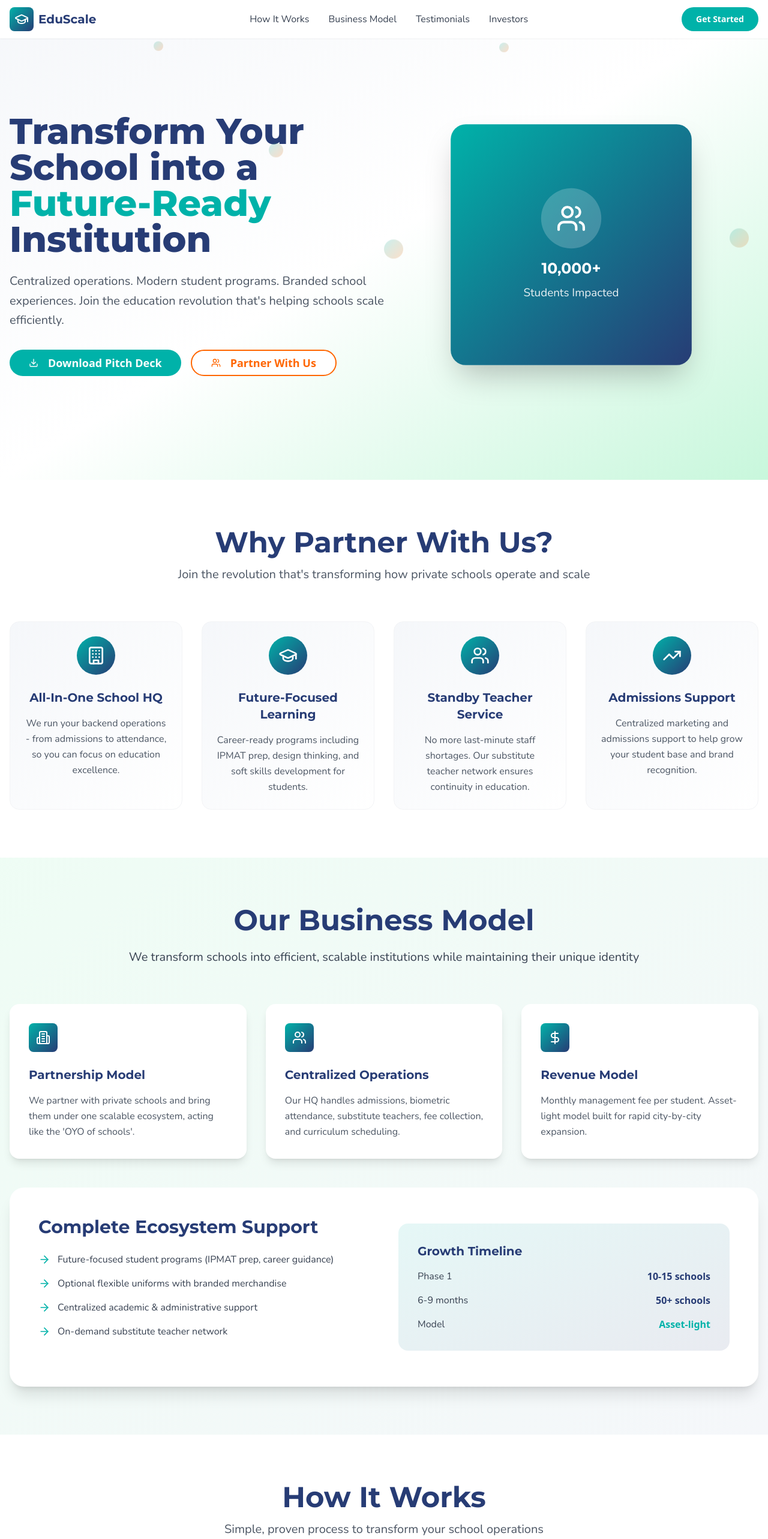
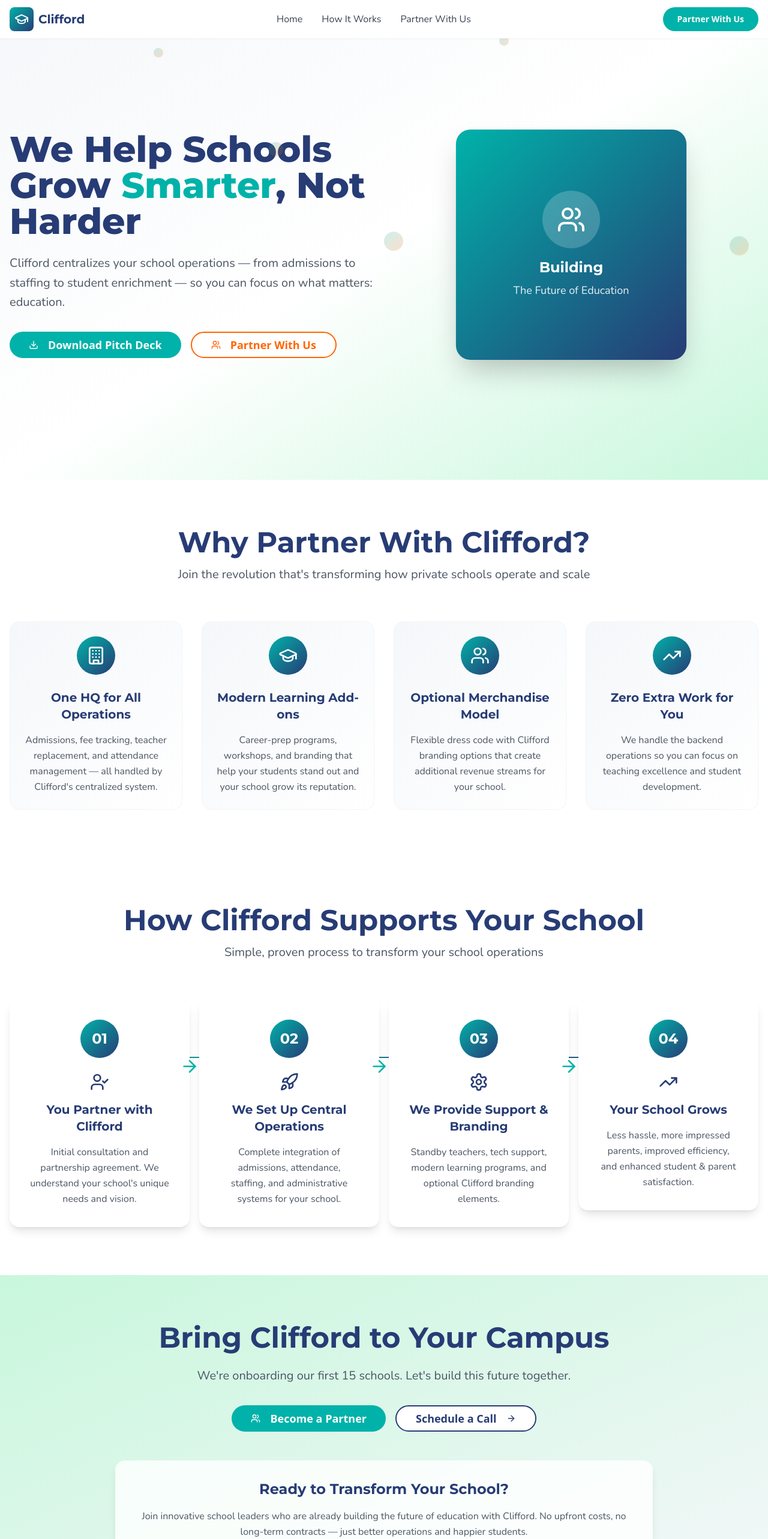
Before and after one commit to cliffford7899/school-growth-alchemy, a React (Vite) app: page / in a window 1280 px wide. Shown: the top 2566 px of the page at 60% size. Built offline with nearby package versions, Linux system fonts and the light colour scheme.

Commit message:
Refactor: Update landing page prompt
Update the landing page prompt to reflect the latest changes and focus on pre-launch goals.

```diff
--- a/index.html
+++ b/index.html
@@ -4,17 +4,17 @@
   <head>
     <meta charset="UTF-8" />
     <meta name="viewport" content="width=device-width, initial-scale=1.0" />
-    <title>EduScale - Transform Your School into a Future-Ready Institution</title>
-    <meta name="description" content="Centralized operations. Modern student programs. Branded school experiences. Partner with us to scale your private school." />
-    <meta name="author" content="EduScale" />
+    <title>Clifford - We Help Schools Grow Smarter, Not Harder</title>
+    <meta name="description" content="Centralized operations. Modern student programs. Branded school experiences. Partner with Clifford to transform your school." />
+    <meta name="author" content="Clifford" />
 
-    <meta property="og:title" content="EduScale - Transform Your School" />
+    <meta property="og:title" content="Clifford - Transform Your School" />
     <meta property="og:description" content="Centralized operations. Modern student programs. Branded school experiences." />
     <meta property="og:type" content="website" />
     <meta property="og:image" content="https://lovable.dev/opengraph-image-p98pqg.png" />
 
     <meta name="twitter:card" content="summary_large_image" />
-    <meta name="twitter:site" content="@eduscale" />
+    <meta name="twitter:site" content="@clifford" />
     <meta name="twitter:image" content="https://lovable.dev/opengraph-image-p98pqg.png" />
 
     <!-- Google Fonts -->
--- a/src/components/HeroSection.tsx
+++ b/src/components/HeroSection.tsx
@@ -16,20 +16,19 @@ const HeroSection = () => {
   ));
 
   return (
-    <section className="relative min-h-screen bg-gradient-to-br from-brand-off-white via-white to-brand-mint overflow-hidden">
+    <section id="home" className="relative min-h-screen bg-gradient-to-br from-brand-off-white via-white to-brand-mint overflow-hidden">
       {/* Floating background shapes */}
       {floatingShapes}
 
       <div className="container mx-auto px-4 pt-20 pb-16 flex flex-col lg:flex-row items-center justify-between min-h-screen">
         <div className="lg:w-1/2 mb-12 lg:mb-0 animate-fade-in-up">
           <h1 className="font-heading font-extrabold text-4xl lg:text-6xl text-brand-navy mb-6 leading-tight">
-            Transform Your School into a{" "}
-            <span className="text-brand-teal">Future-Ready</span> Institution
+            We Help Schools Grow{" "}
+            <span className="text-brand-teal">Smarter</span>, Not Harder
           </h1>
 
           <p className="font-body text-xl text-gray-600 mb-8 leading-relaxed">
-            Centralized operations. Modern student programs. Branded school experiences.
-            Join the education revolution that's helping schools scale efficiently.
+            Clifford centralizes your school operations — from admissions to staffing to student enrichment — so you can focus on what matters: education.
           </p>
 
           <div className="flex flex-col sm:flex-row gap-4">
@@ -59,8 +58,8 @@ const HeroSection = () => {
                 <div className="w-24 h-24 bg-white/20 rounded-full mx-auto mb-4 flex items-center justify-center">
                   <Users className="w-12 h-12" />
                 </div>
-                <h3 className="font-heading font-bold text-2xl mb-2">10,000+</h3>
-                <p className="font-body text-lg opacity-90">Students Impacted</p>
+                <h3 className="font-heading font-bold text-2xl mb-2">Building</h3>
+                <p className="font-body text-lg opacity-90">The Future of Education</p>
               </div>
             </div>
           </div>
--- a/src/components/HowItWorksSection.tsx
+++ b/src/components/HowItWorksSection.tsx
@@ -6,35 +6,35 @@ const HowItWorksSection = () => {
     {
       icon: UserCheck,
       number: "01",
-      title: "School Signs Up",
-      description: "Initial consultation and partnership agreement. We understand your school's unique needs and goals."
+      title: "You Partner with Clifford",
+      description: "Initial consultation and partnership agreement. We understand your school's unique needs and vision."
     },
     {
       icon: Rocket,
       number: "02",
-      title: "Pilot Onboarding",
-      description: "Free pilot program to demonstrate our systems. No risk, immediate value demonstration."
+      title: "We Set Up Central Operations",
+      description: "Complete integration of admissions, attendance, staffing, and administrative systems for your school."
     },
     {
       icon: Settings,
       number: "03",
-      title: "Full HQ Support",
-      description: "Complete integration of all systems - admissions, attendance, teaching support, and operations."
+      title: "We Provide Support & Branding",
+      description: "Standby teachers, tech support, modern learning programs, and optional Clifford branding elements."
     },
     {
       icon: TrendingUp,
       number: "04",
-      title: "Growth & Success",
-      description: "School sees improved efficiency, increased admissions, and enhanced student & parent satisfaction."
+      title: "Your School Grows",
+      description: "Less hassle, more impressed parents, improved efficiency, and enhanced student & parent satisfaction."
     }
   ];
 
   return (
-    <section className="py-20 bg-white">
+    <section id="how-it-works" className="py-20 bg-white">
       <div className="container mx-auto px-4">
         <div className="text-center mb-16 animate-fade-in-up">
           <h2 className="font-heading font-bold text-4xl lg:text-5xl text-brand-navy mb-4">
-            How It Works
+            How Clifford Supports Your School
           </h2>
           <p className="font-body text-xl text-gray-600 max-w-3xl mx-auto">
             Simple, proven process to transform your school operations
--- a/src/components/Navigation.tsx
+++ b/src/components/Navigation.tsx
@@ -7,10 +7,9 @@ const Navigation = () => {
   const [isMenuOpen, setIsMenuOpen] = useState(false);
 
   const navItems = [
+    { name: "Home", href: "#home" },
     { name: "How It Works", href: "#how-it-works" },
-    { name: "Business Model", href: "#business-model" },
-    { name: "Testimonials", href: "#testimonials" },
-    { name: "Investors", href: "#investors" }
+    { name: "Partner With Us", href: "#partner" }
   ];
 
   return (
@@ -22,7 +21,7 @@ const Navigation = () => {
             <div className="w-10 h-10 bg-gradient-to-br from-brand-teal to-brand-navy rounded-lg flex items-center justify-center">
               <GraduationCap className="w-6 h-6 text-white" />
             </div>
-            <span className="font-heading font-bold text-xl text-brand-navy">EduScale</span>
+            <span className="font-heading font-bold text-xl text-brand-navy">Clifford</span>
           </div>
 
           {/* Desktop Navigation */}
@@ -41,7 +40,7 @@ const Navigation = () => {
           {/* Desktop CTA */}
           <div className="hidden md:block">
             <Button className="bg-brand-teal hover:bg-brand-teal/90 text-white px-6 py-2 rounded-full font-semibold">
-              Get Started
+              Partner With Us
             </Button>
           </div>
 
@@ -73,7 +72,7 @@ const Navigation = () => {
                 </a>
               ))}
               <Button className="bg-brand-teal hover:bg-brand-teal/90 text-white px-6 py-2 rounded-full font-semibold mx-2 mt-4">
-                Get Started
+                Partner With Us
               </Button>
             </div>
           </div>
--- /dev/null
+++ b/src/components/PartnerSection.tsx
@@ -0,0 +1,52 @@
+
+import { Button } from "@/components/ui/button";
+import { Users, ArrowRight } from "lucide-react";
+
+const PartnerSection = () => {
+  return (
+    <section id="partner" className="py-20 bg-gradient-to-br from-brand-mint to-brand-off-white">
+      <div className="container mx-auto px-4 text-center">
+        <div className="max-w-4xl mx-auto animate-fade-in-up">
+          <h2 className="font-heading font-bold text-4xl lg:text-5xl text-brand-navy mb-6">
+            Bring Clifford to Your Campus
+          </h2>
+
+          <p className="font-body text-xl text-gray-600 mb-8 leading-relaxed">
+            We're onboarding our first 15 schools. Let's build this future together.
+          </p>
+
+          <div className="flex flex-col sm:flex-row gap-4 justify-center items-center">
+            <Button
+              className="bg-brand-teal hover:bg-brand-teal/90 text-white px-8 py-4 rounded-full font-semibold text-lg transition-all duration-300 hover:scale-105 hover:shadow-lg"
+              size="lg"
+            >
+              <Users className="mr-2 h-5 w-5" />
+              Become a Partner
+            </Button>
+
+            <Button
+              variant="outline"
+              className="border-2 border-brand-navy text-brand-navy hover:bg-brand-navy hover:text-white px-8 py-4 rounded-full font-semibold text-lg transition-all duration-300 hover:scale-105"
+              size="lg"
+            >
+              Schedule a Call
+              <ArrowRight className="ml-2 h-5 w-5" />
+            </Button>
+          </div>
+
+          <div className="mt-12 p-8 bg-white/80 rounded-2xl shadow-lg backdrop-blur-sm">
+            <h3 className="font-heading font-bold text-2xl text-brand-navy mb-4">
+              Ready to Transform Your School?
+            </h3>
+            <p className="font-body text-gray-600 leading-relaxed">
+              Join innovative school leaders who are already building the future of education with Clifford.
+              No upfront costs, no long-term contracts — just better operations and happier students.
+            </p>
+          </div>
+        </div>
+      </div>
+    </section>
+  );
+};
+
+export default PartnerSection;
--- a/src/components/WhyPartnerSection.tsx
+++ b/src/components/WhyPartnerSection.tsx
@@ -5,23 +5,23 @@ const WhyPartnerSection = () => {
   const features = [
     {
       icon: Building,
-      title: "All-In-One School HQ",
-      description: "We run your backend operations - from admissions to attendance, so you can focus on education excellence."
+      title: "One HQ for All Operations",
+      description: "Admissions, fee tracking, teacher replacement, and attendance management — all handled by Clifford's centralized system."
     },
     {
       icon: GraduationCap,
-      title: "Future-Focused Learning",
-      description: "Career-ready programs including IPMAT prep, design thinking, and soft skills development for students."
+      title: "Modern Learning Add-ons",
+      description: "Career-prep programs, workshops, and branding that help your students stand out and your school grow its reputation."
     },
     {
       icon: Users,
-      title: "Standby Teacher Service",
-      description: "No more last-minute staff shortages. Our substitute teacher network ensures continuity in education."
+      title: "Optional Merchandise Model",
+      description: "Flexible dress code with Clifford branding options that create additional revenue streams for your school."
     },
     {
       icon: TrendingUp,
-      title: "Admissions Support",
-      description: "Centralized marketing and admissions support to help grow your student base and brand recognition."
+      title: "Zero Extra Work for You",
+      description: "We handle the backend operations so you can focus on teaching excellence and student development."
     }
   ];
 
@@ -30,7 +30,7 @@ const WhyPartnerSection = () => {
       <div className="container mx-auto px-4">
         <div className="text-center mb-16 animate-fade-in-up">
           <h2 className="font-heading font-bold text-4xl lg:text-5xl text-brand-navy mb-4">
-            Why Partner With Us?
+            Why Partner With Clifford?
           </h2>
           <p className="font-body text-xl text-gray-600 max-w-3xl mx-auto">
             Join the revolution that's transforming how private schools operate and scale
--- a/src/pages/Index.tsx
+++ b/src/pages/Index.tsx
@@ -2,12 +2,8 @@
 import Navigation from "@/components/Navigation";
 import HeroSection from "@/components/HeroSection";
 import WhyPartnerSection from "@/components/WhyPartnerSection";
-import BusinessModelSection from "@/components/BusinessModelSection";
 import HowItWorksSection from "@/components/HowItWorksSection";
-import TestimonialsSection from "@/components/TestimonialsSection";
-import PitchDeckSection from "@/components/PitchDeckSection";
-import InvestorsSection from "@/components/InvestorsSection";
-import FinalCTASection from "@/components/FinalCTASection";
+import PartnerSection from "@/components/PartnerSection";
 
 const Index = () => {
   return (
@@ -17,49 +13,31 @@ const Index = () => {
       <main>
         <HeroSection />
 
-        <div id="why-partner">
-          <WhyPartnerSection />
-        </div>
+        <WhyPartnerSection />
 
-        <div id="business-model">
-          <BusinessModelSection />
-        </div>
+        <HowItWorksSection />
 
-        <div id="how-it-works">
-          <HowItWorksSection />
-        </div>
-
-        <div id="testimonials">
-          <TestimonialsSection />
-        </div>
-
-        <PitchDeckSection />
-
-        <div id="investors">
-          <InvestorsSection />
-        </div>
-
-        <FinalCTASection />
+        <PartnerSection />
       </main>
 
       {/* Footer */}
       <footer className="bg-brand-navy text-white py-12">
         <div className="container mx-auto px-4">
-          <div className="grid md:grid-cols-4 gap-8">
+          <div className="grid md:grid-cols-3 gap-8">
             <div>
               <div className="flex items-center space-x-2 mb-4">
                 <div className="w-8 h-8 bg-brand-teal rounded-lg flex items-center justify-center">
-                  <span className="font-heading font-bold text-white text-sm">E</span>
+                  <span className="font-heading font-bold text-white text-sm">C</span>
                 </div>
-                <span className="font-heading font-bold text-xl">EduScale</span>
+                <span className="font-heading font-bold text-xl">Clifford</span>
               </div>
               <p className="font-body text-gray-300 text-sm">
-                Transforming schools into future-ready institutions through centralized operations and modern learning programs.
+                Transforming schools through centralized operations and modern learning programs.
               </p>
             </div>
 
             <div>
-              <h4 className="font-heading font-semibold mb-4">Solutions</h4>
+              <h4 className="font-heading font-semibold mb-4">Services</h4>
               <ul className="space-y-2 text-sm text-gray-300">
                 <li><a href="#" className="hover:text-brand-teal transition-colors">School Operations</a></li>
                 <li><a href="#" className="hover:text-brand-teal transition-colors">Student Programs</a></li>
@@ -69,19 +47,9 @@ const Index = () => {
             </div>
 
             <div>
-              <h4 className="font-heading font-semibold mb-4">Company</h4>
-              <ul className="space-y-2 text-sm text-gray-300">
-                <li><a href="#" className="hover:text-brand-teal transition-colors">About Us</a></li>
-                <li><a href="#" className="hover:text-brand-teal transition-colors">Careers</a></li>
-                <li><a href="#" className="hover:text-brand-teal transition-colors">Contact</a></li>
-                <li><a href="#" className="hover:text-brand-teal transition-colors">Blog</a></li>
-              </ul>
-            </div>
-
-            <div>
               <h4 className="font-heading font-semibold mb-4">Contact</h4>
               <ul className="space-y-2 text-sm text-gray-300">
-                <li>hello@eduscale.in</li>
+                <li>hello@clifford.in</li>
                 <li>+91 98765 43210</li>
                 <li>Bangalore, India</li>
               </ul>
@@ -90,7 +58,7 @@ const Index = () => {
 
           <div className="border-t border-gray-700 mt-8 pt-8 text-center">
             <p className="font-body text-sm text-gray-400">
-              © 2024 EduScale. All rights reserved. Building the future of education.
+              © 2024 Clifford. All rights reserved. Building the future of education.
             </p>
           </div>
         </div>
```
